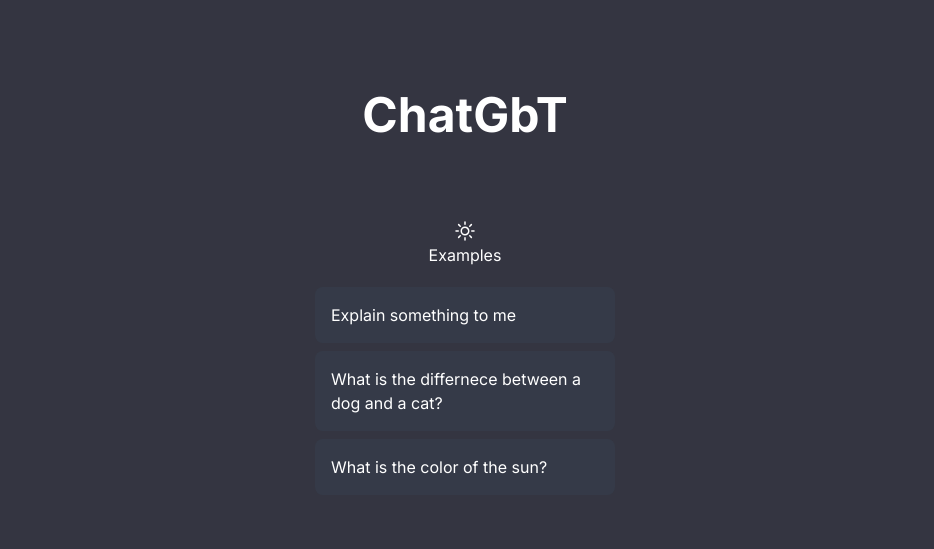
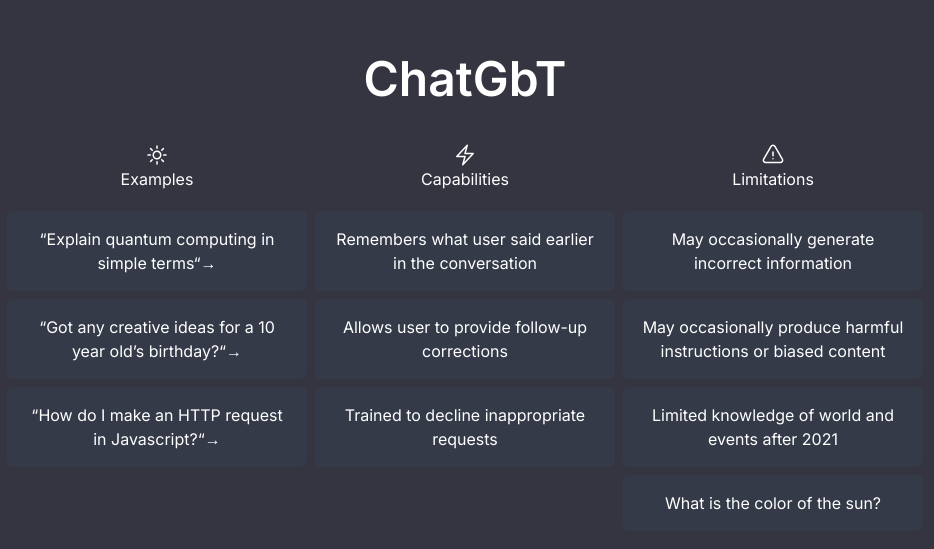
Before and after one commit to Solymaz/chatGPT-messenger, a Next.js app: page / in a window 1280 px wide. Shown: the part 107-656 px from the top of the page, without its empty margins (175-1109 px from the left). Built offline with nearby package versions, Linux system fonts and the light colour scheme.

Commit message:
limitations and capabilities

```diff
--- a/app/globals.css
+++ b/app/globals.css
@@ -28,6 +28,9 @@
 
 @layer components {
   .infoText {
-    @apply p-4 bg-gray-700/50 rounded-lg max-w-[300px];
+    @apply p-4 bg-gray-700/50 rounded-md max-w-[300px];
+  }
+  .infoButton {
+    @apply hover:bg-gray-900;
   }
 }
--- a/app/page.tsx
+++ b/app/page.tsx
@@ -1,18 +1,62 @@
-import { SunIcon } from "@heroicons/react/24/outline";
+import {
+  BoltIcon,
+  ExclamationTriangleIcon,
+  SunIcon,
+} from "@heroicons/react/24/outline";
 export default function Home() {
   return (
     <div className="flex flex-col items-center justify-center h-screen text-white">
-      <h1 className="text-5xl font-bold mb-20">ChatGbT</h1>
-      <div>
+      <h1 className="text-5xl font-semibold mb-10">ChatGbT</h1>
+      <div className="flex space-x-2 text-center">
         <div>
           <div className="flex flex-col items-center justify-center mb-5">
-            <SunIcon className="h-6 w-6 "/>
+            <SunIcon className="h-6 w-6 " />
             <h2>Examples</h2>
           </div>
+          <div className="space-y-2 flex flex-col">
+            <button className="infoText infoButton">
+              &ldquo;Explain quantum computing in simple terms&ldquo;→
+            </button>
+            <button className="infoText infoButton">
+              &ldquo;Got any creative ideas for a 10 year old’s
+              birthday?&ldquo;→
+            </button>
+            <button className="infoText infoButton">
+              &ldquo;How do I make an HTTP request in Javascript?&ldquo;→
+            </button>
+          </div>
+        </div>
+        <div>
+          <div className="flex flex-col items-center justify-center mb-5">
+            <BoltIcon className="h-6 w-6 " />
+            <h2>Capabilities</h2>
+          </div>
           <div className="space-y-2">
-            <p className="infoText">Explain something to me</p>
             <p className="infoText">
-              What is the differnece between a dog and a cat?
+              Remembers what user said earlier in the conversation
+            </p>
+            <p className="infoText">
+              Allows user to provide follow-up corrections
+            </p>
+            <p className="infoText">
+              Trained to decline inappropriate requests
+            </p>
+          </div>
+        </div>
+        <div>
+          <div className="flex flex-col items-center justify-center mb-5">
+            <ExclamationTriangleIcon className="h-6 w-6 " />
+            <h2>Limitations</h2>
+          </div>
+          <div className="space-y-2">
+            <p className="infoText">
+              May occasionally generate incorrect information
+            </p>
+            <p className="infoText">
+              May occasionally produce harmful instructions or biased content
+            </p>
+            <p className="infoText">
+              Limited knowledge of world and events after 2021
             </p>
             <p className="infoText">What is the color of the sun?</p>
           </div>
```
